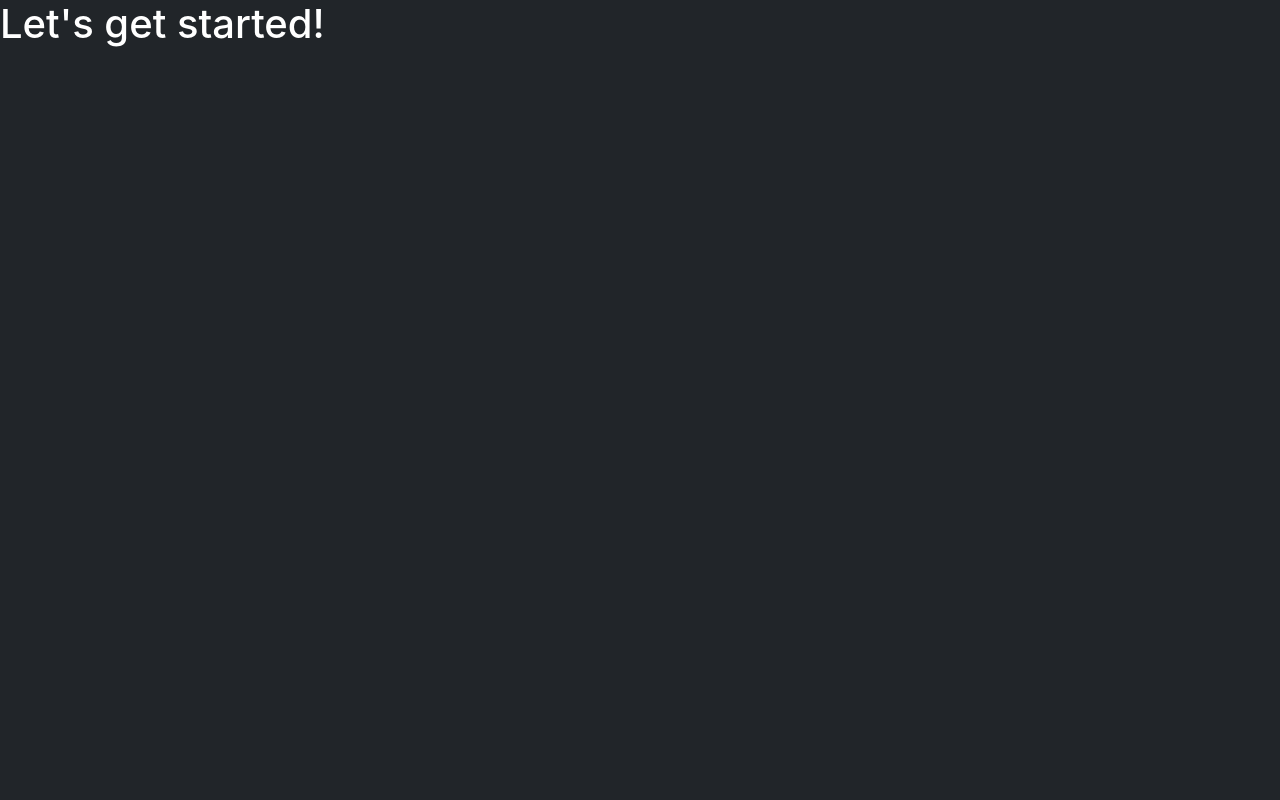
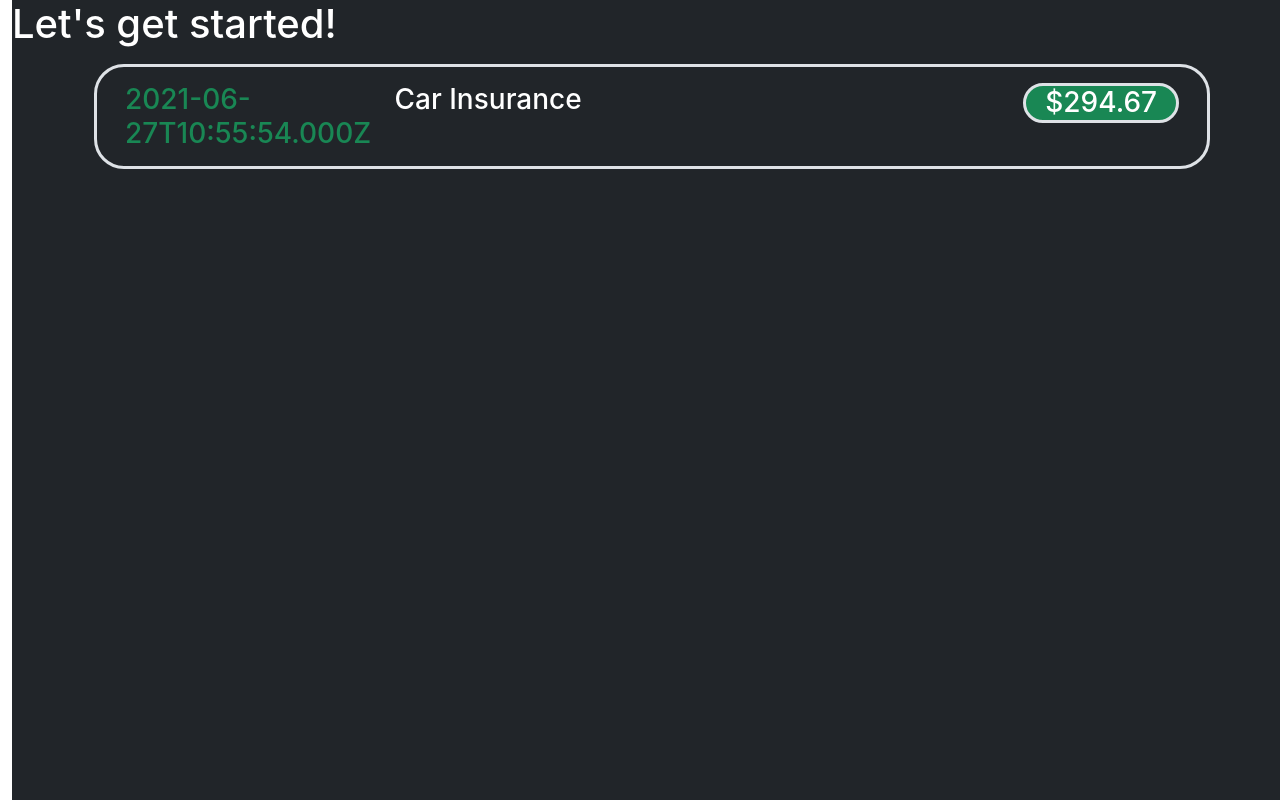
Before and after one commit to asif-ae/react-00001, a React (Create React App) app: page / in a window 1280 px wide. Built offline with nearby package versions, Linux system fonts and the light colour scheme.

Commit message:
update expense item component

```diff
--- a/src/App.js
+++ b/src/App.js
@@ -1,11 +1,15 @@
 import React, { Fragment } from "react";
 import "./App.css";
+import ExpenseItem from "./components/ExpenseItem/ExpenseItem";
 
 function App() {
   return (
     <Fragment>
-      <div className="bg-dark text-white h100">
-        <h1>Let's get started!</h1>
+      <div className="container-fluid">
+        <div className="bg-dark text-white h100">
+          <h1>Let's get started!</h1>
+          <ExpenseItem></ExpenseItem>
+        </div>
       </div>
     </Fragment>
   );
--- /dev/null
+++ b/src/components/ExpenseItem/ExpenseItem.css
@@ -0,0 +1,7 @@
+.round-30 {
+  border-radius: 30px;
+}
+
+h3 {
+  margin: 0 !important;
+}
--- a/src/components/ExpenseItem/ExpenseItem.js
+++ b/src/components/ExpenseItem/ExpenseItem.js
@@ -1,9 +1,36 @@
 import React, { Fragment } from 'react';
+import "./ExpenseItem.css";
 
 const ExpenseItem = () => {
+  const expenseDate = new Date();
+  const expenseTitle = "Car Insurance";
+  const expenseAmount = 294.67;
+  console.log(expenseDate)
   return (
     <Fragment>
-      <h1>Expense Item Component!</h1>
+      <div className="container">
+        <div className="p-3 border border-3 round-30 my-3">
+          <div className="row p-0 m-0">
+            <div className="col-3">
+              <div className="text-success">
+                <div className="">
+                  <h3>{expenseDate.toISOString()}</h3>
+                </div>
+              </div>
+            </div>
+            <div className="col-7">
+              <div className="">
+                <h3>{expenseTitle}</h3>
+              </div>
+            </div>
+            <div className="col-2">
+              <div className="border border-3 round-30 text-center bg-success">
+                <h3>${expenseAmount}</h3>
+              </div>
+            </div>
+          </div>
+        </div>
+      </div>
     </Fragment>
   );
 };
```
